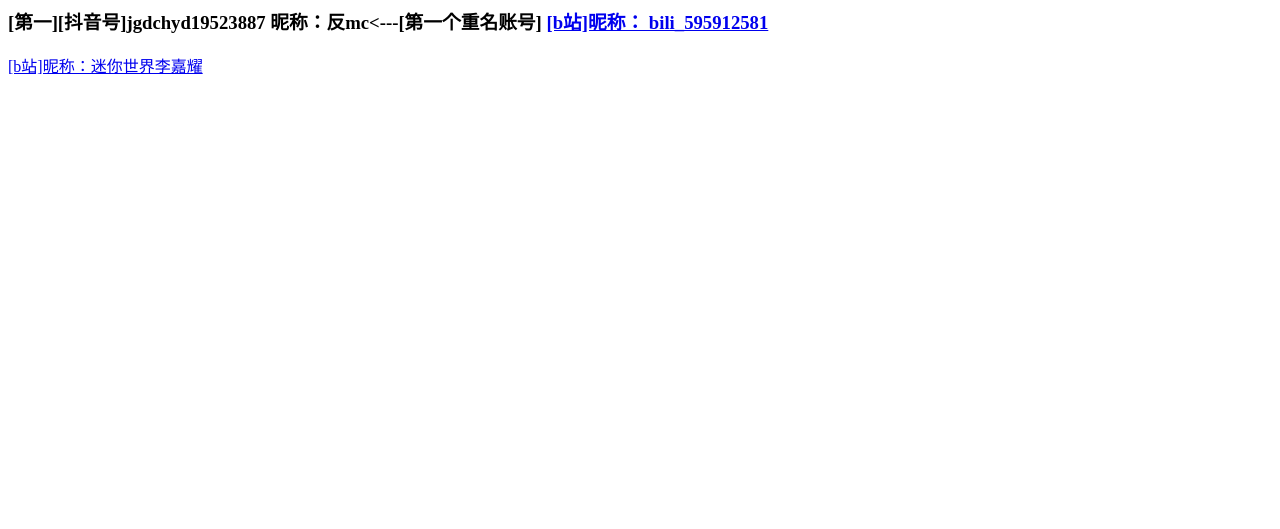
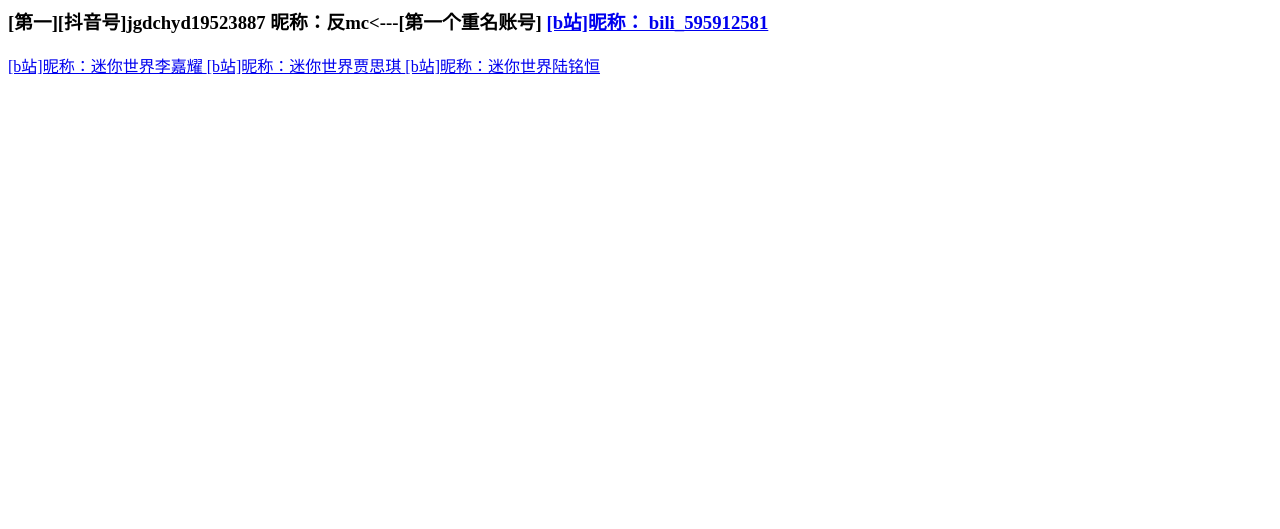
Before and after one commit to Liuxuanmo/minidog, a plain HTML site: page index.html in a window 1280 px wide. Shown: the part 271-800 px from the top of the page. Drawn offline with Linux system fonts and the light colour scheme.

Commit message:
Update index.html

```diff
--- a/index.html
+++ b/index.html
@@ -10,3 +10,5 @@
 <a href=https://b23.tv/pYK5Juh <h3>[b站]昵称：
 bili_595912581</h3>
 <a href=https://b23.tv/7kBrlA0 <h3>[b站]昵称：迷你世界李嘉耀</h3>
+<a href=https://b23.tv/62sBlyw <h3>[b站]昵称：迷你世界贾思琪</h3>
+<a href=https://b23.tv/RCOe0dx <h3>[b站]昵称：迷你世界陆铭恒</h3>
```
